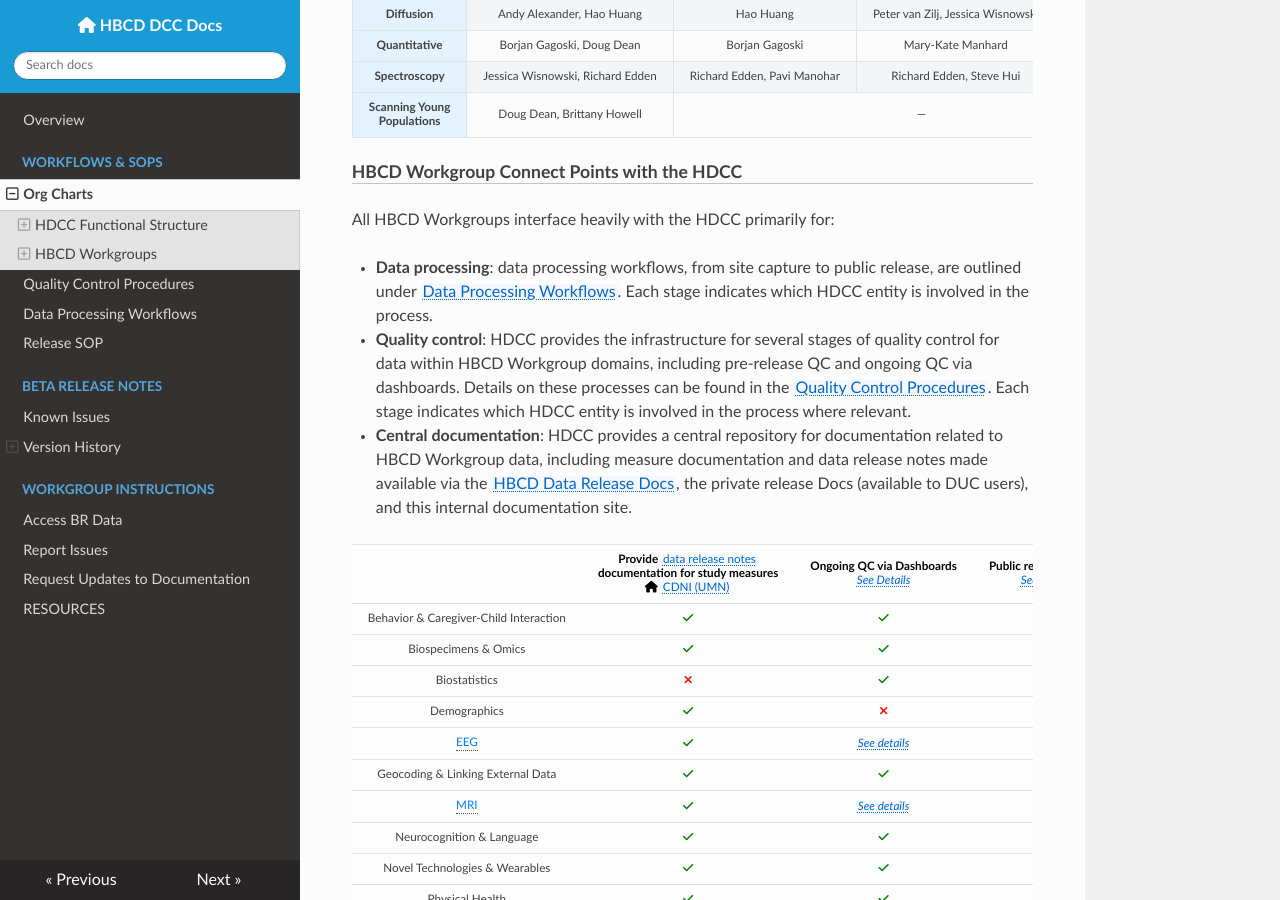
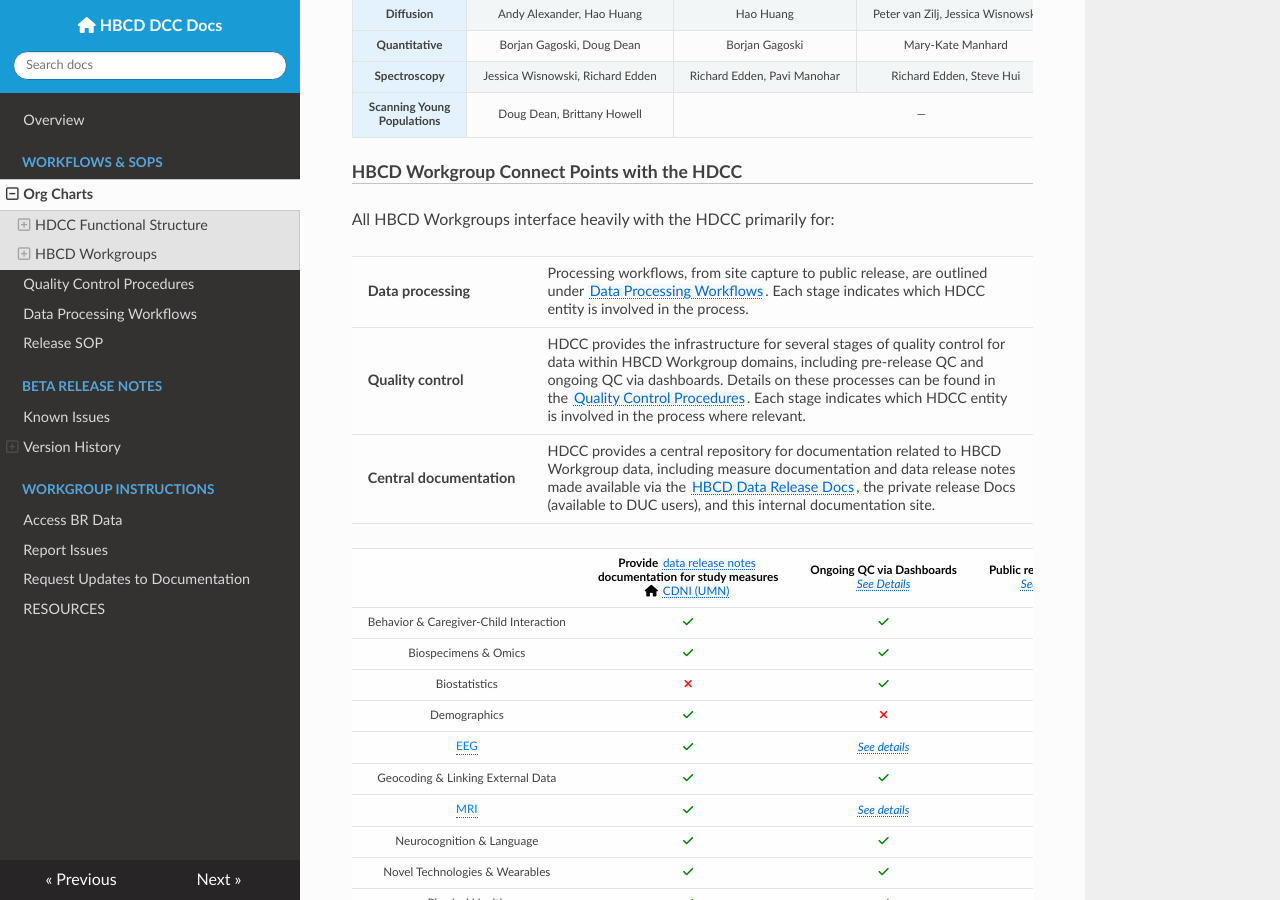
Before and after one commit to DCAN-Labs/hbcd-docs-internal, an MkDocs documentation site: the page built from docs/orgcharts.md, in a window 1280 px wide and 900 px high, scrolled down 10959 px. Built offline with MkDocs 1.6.1, drawn with Linux system fonts in a browser that asks for light colours; nearby versions of some CDN libraries.

Commit message:
convert to table

```diff
--- a/docs/orgcharts.md
+++ b/docs/orgcharts.md
@@ -1252,9 +1252,22 @@ HBCD Workgroups that interface heavily with HDCC include the following (the full
 
 All HBCD Workgroups interface heavily with the HDCC primarily for:
 
- - **Data processing**: data processing workflows, from site capture to public release, are outlined under [Data Processing Workflows](workflows/data-proc-wf.md). Each stage indicates which HDCC entity is involved in the process.
- - **Quality control**: HDCC provides the infrastructure for several stages of quality control for data within HBCD Workgroup domains, including pre-release QC and ongoing QC via dashboards. Details on these processes can be found in the [Quality Control Procedures](workflows/qc.md). Each stage indicates which HDCC entity is involved in the process where relevant.
- - **Central documentation**: HDCC provides a central repository for documentation related to HBCD Workgroup data, including measure documentation and data release notes made available via the [HBCD Data Release Docs](https://docs.hbcdstudy.org/latest/), the private release Docs (available to DUC users), and this internal documentation site.
+<table class="table-no-vertical-lines" style="width: 100%; border-collapse: collapse; table-layout: fixed;">
+<tbody>
+<tr>
+  <td><b>Data processing</b></td>
+  <td style="word-wrap: break-word; white-space: normal;">Processing workflows, from site capture to public release, are outlined under <a href="../workflows/data-proc-wf">Data Processing Workflows</a>. Each stage indicates which HDCC entity is involved in the process.</td>
+</tr>
+<tr>
+  <td><b>Quality control</b></td>
+  <td style="word-wrap: break-word; white-space: normal;">HDCC provides the infrastructure for several stages of quality control for data within HBCD Workgroup domains, including pre-release QC and ongoing QC via dashboards. Details on these processes can be found in the <a href="../workflows/qc">Quality Control Procedures</a>. Each stage indicates which HDCC entity is involved in the process where relevant.</td>
+</tr>
+<tr>
+  <td><b>Central documentation</b></td>
+  <td style="word-wrap: break-word; white-space: normal;">HDCC provides a central repository for documentation related to HBCD Workgroup data, including measure documentation and data release notes made available via the <a href="https://docs.hbcdstudy.org/latest/">HBCD Data Release Docs</a>, the private release Docs (available to DUC users), and this internal documentation site.</td>
+</tr>
+</tbody>
+</table>
 
 <p>
 <style>
```
Also changed, not shown: docs/workflows/data-proc-wf.md (+0 -3 lines).
